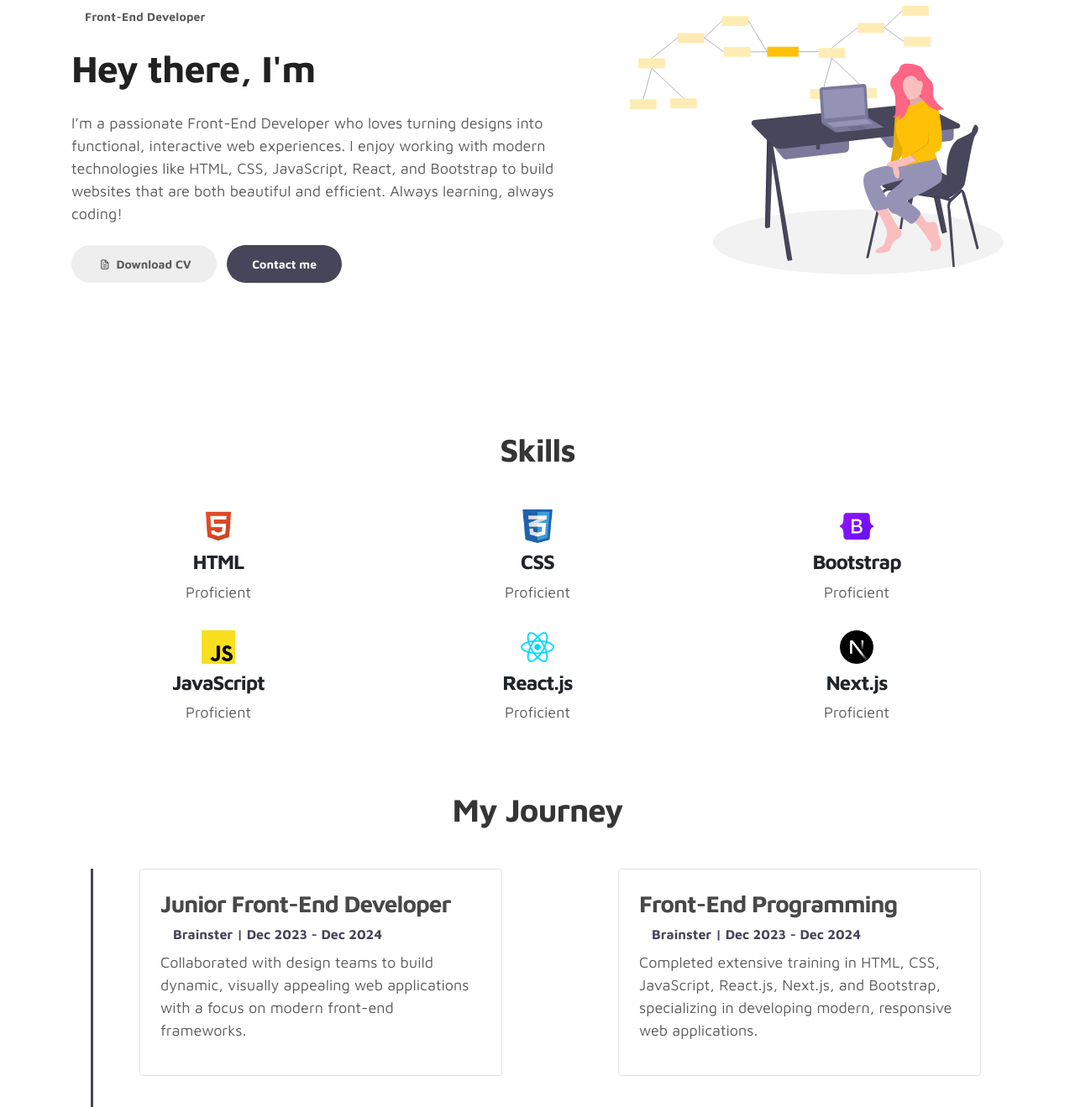
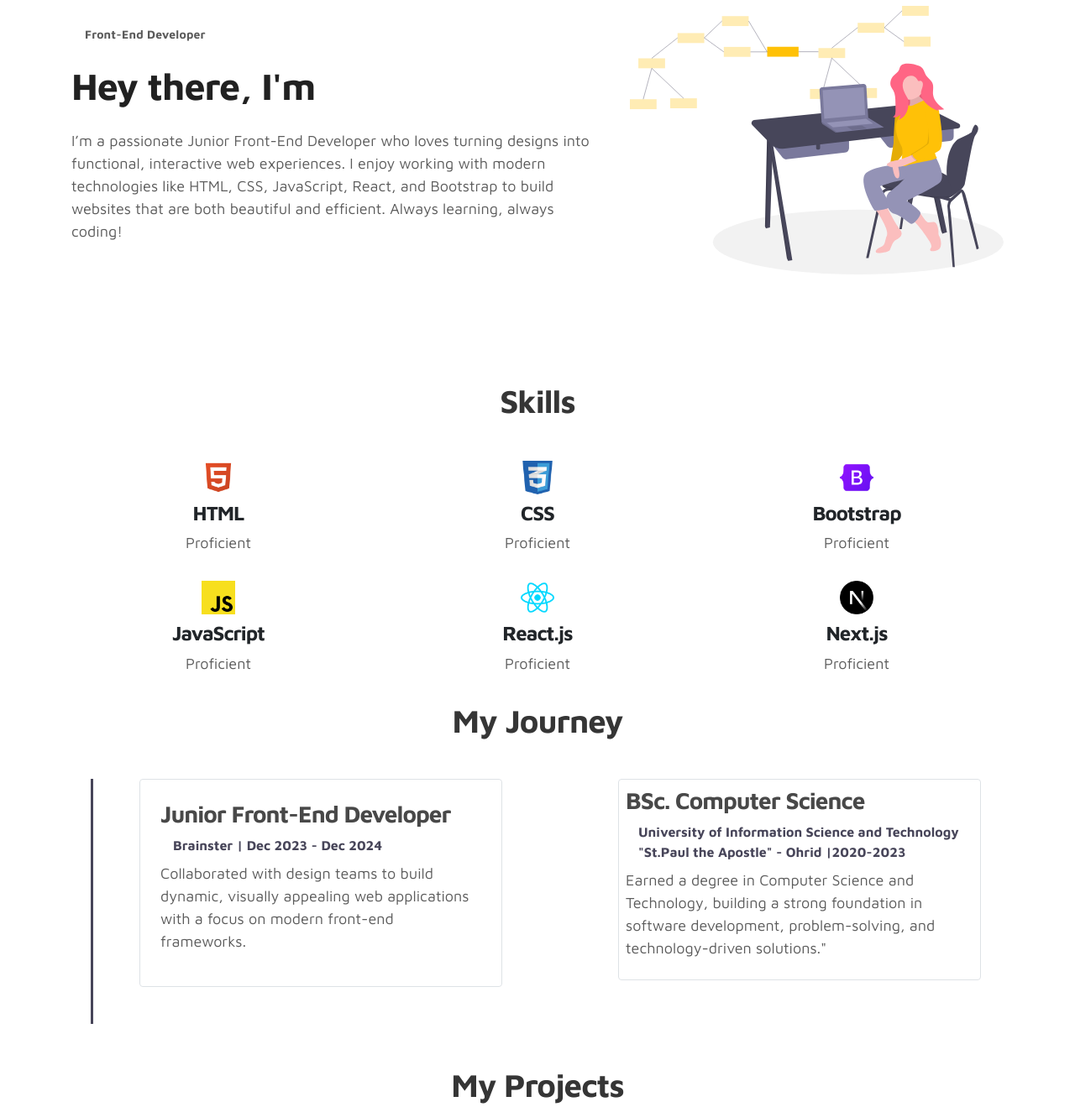
Before and after one commit to sianaaz/siana-zuberi-portfolio, a plain HTML site: page index.html in a window 1280 px wide. Shown: the part 191-1510 px from the top of the page at 84% size. Drawn offline with Linux system fonts and the light colour scheme; files whose address does not match are found by name.

Commit message:
added some changes

```diff
--- a/index.html
+++ b/index.html
@@ -90,23 +90,13 @@
               </h1>
 
               <p>
-                I’m a passionate Front-End Developer who loves turning designs
+                I’m a passionate Junior Front-End Developer who loves turning designs
                 into functional, interactive web experiences. I enjoy working
                 with modern technologies like HTML, CSS, JavaScript, React, and
                 Bootstrap to build websites that are both beautiful and
                 efficient. Always learning, always coding!
               </p>
 
-              <div class="custom-btn-group mt-4">
-                <a href="#" class="btn mr-lg-2 custom-btn"
-                  ><i class="uil uil-file-alt"></i> Download CV</a
-                >
-                <a
-                  href="#contact"
-                  class="btn custom-btn custom-btn-bg custom-btn-link"
-                  >Contact me</a
-                >
-              </div>
             </div>
           </div>
 
@@ -124,7 +114,7 @@
     </section>
 
     <!-- Skills -->
-    <section class="skills py-5" id="skills">
+    <section class="skills" id="skills">
       <div class="container mb-3">
         <h2 class="text-center mb-5">Skills</h2>
         <div class="row text-center mb-2">
@@ -212,25 +202,10 @@
             </div>
           </div>
           <div class="col-lg-6 timeline-wrapper w-100 mb-4">
-            <div class="timeline-info p-4 border rounded">
-              <h3><span>Front-End Programming</span></h3>
-              <small class="mb-2">Brainster | Dec 2023 - Dec 2024</small>
-              <p>
-                Completed extensive training in HTML, CSS, JavaScript, React.js,
-                Next.js, and Bootstrap, specializing in developing modern,
-                responsive web applications.
-              </p>
-            </div>
-          </div>
-        </div>
-        <div class="row text-center">
-          <div class="col-lg-12 timeline-wrapper w-100 mb-4">
-            <div class="timeline-info p-4 border rounded">
+            <div class="timeline-info p-2 border rounded">
               <h3><span>BSc. Computer Science </span></h3>
-              <small>University of Information Science and Technology</small>
-              <small>"St.Paul the Apostle" - Ohrid</small><br />
-              <small>2020-2023</small>
-              <p>
+              <small>University of Information Science and Technology "St.Paul the Apostle" - Ohrid |2020-2023</small>
+              <p class="mt-2">
                 Earned a degree in Computer Science and Technology, building a
                 strong foundation in software development, problem-solving, and
                 technology-driven solutions."
@@ -367,7 +342,7 @@
             <div class="contact-form text-center">
               <h2 class="mb-4">Interested to work together? Let's talk</h2>
 
-              <form action="" method="get">
+              <form action="" method="get" id="contactForm">
                 <div class="row">
                   <div class="col-lg-6 col-12 mb-3">
                     <input
```
